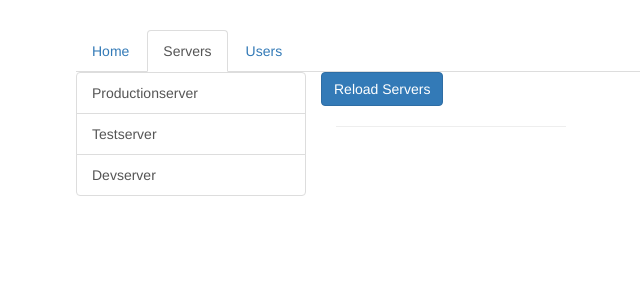
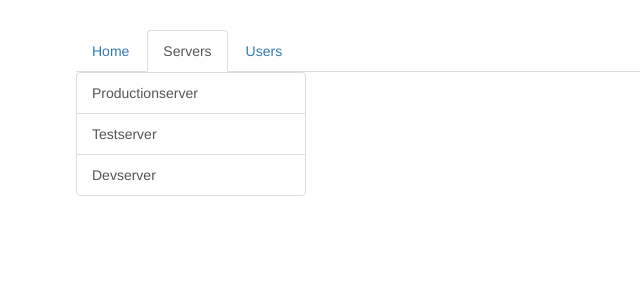
Before and after one commit to aniketgaikwad9797/angular-routing, an Angular app: page /servers in a window 1280 px wide. Shown: the top 300 px of the page, without its empty margins (189-829 px from the left). Built offline with nearby package versions, Linux system fonts and the light colour scheme.

Commit message:
setting up child routes

```diff
--- a/src/app/servers/servers.component.html
+++ b/src/app/servers/servers.component.html
@@ -12,14 +12,7 @@
       </a>
     </div>
   </div>
-  <div>
-    <button class="btn btn-primary" (click)="reloadServers()">
-      Reload Servers
-    </button>
-  </div>
   <div class="col-xs-12 col-sm-4">
-    <!-- <app-edit-server></app-edit-server> -->
-    <hr />
-    <!-- <app-server></app-server> -->
+    <router-outlet></router-outlet>
   </div>
 </div>
--- a/src/app/users/user/user.component.html
+++ b/src/app/users/user/user.component.html
@@ -1,3 +1,2 @@
 <p>User with {{ user.id }} loaded.</p>
 <p>User name is {{ user.name }}</p>
-<a [routerLink]="['/users',100,'Khabib']"> Load Khabib (100)</a>
--- a/src/app/users/users.component.html
+++ b/src/app/users/users.component.html
@@ -12,6 +12,6 @@
     </div>
   </div>
   <div class="col-xs-12 col-sm-4">
-    <app-user></app-user>
+    <router-outlet></router-outlet>
   </div>
 </div>
```
Also changed, not shown: src/app/app.module.ts (+13 -5 lines).
